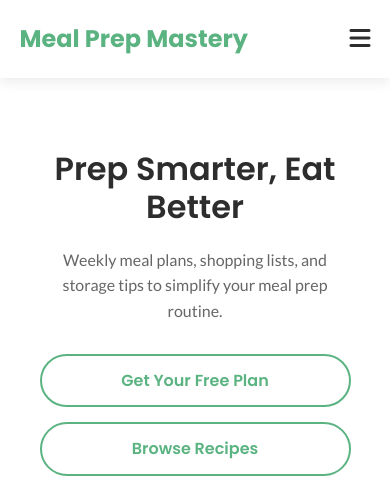
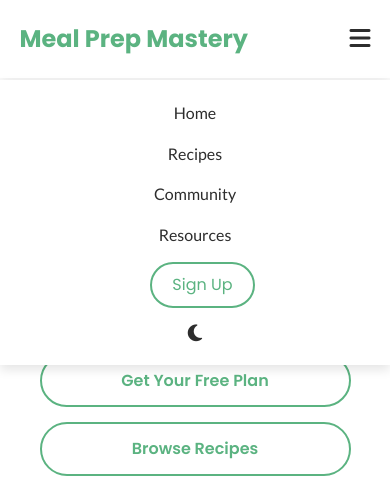
Before and after one commit to Gi-Gina/Food-Vlog, a plain HTML site: page index.html in a window 390 px wide. Both pictures are taken after a click on the button 360 px from the left and 39 px from the top of the page. Shown: the top 504 px of the page. Drawn offline with Linux system fonts and the light colour scheme.

Commit message:
Update styles.css

```diff
--- a/styles.css
+++ b/styles.css
@@ -659,3 +659,45 @@ footer {
         gap: 15px;
     }
 }
+/* Mobile Menu Styles */
+.nav-links {
+    display: flex;
+    align-items: center;
+    gap: 30px;
+}
+
+.hamburger {
+    display: none;
+    background: none;
+    border: none;
+    font-size: 1.5rem;
+    color: var(--text-color);
+    cursor: pointer;
+}
+
+/* Mobile responsive styles */
+@media (max-width: 768px) {
+    .nav-links {
+        position: fixed;
+        top: 80px;
+        left: 0;
+        width: 100%;
+        background-color: var(--white);
+        flex-direction: column;
+        align-items: center;
+        padding: 20px 0;
+        gap: 15px;
+        box-shadow: 0 5px 10px rgba(0, 0, 0, 0.1);
+        transform: translateY(-150%);
+        transition: transform 0.3s ease;
+        z-index: 999;
+    }
+
+    .nav-links.show {
+        transform: translateY(0);
+    }
+
+    .hamburger {
+        display: block;
+    }
+}
```
